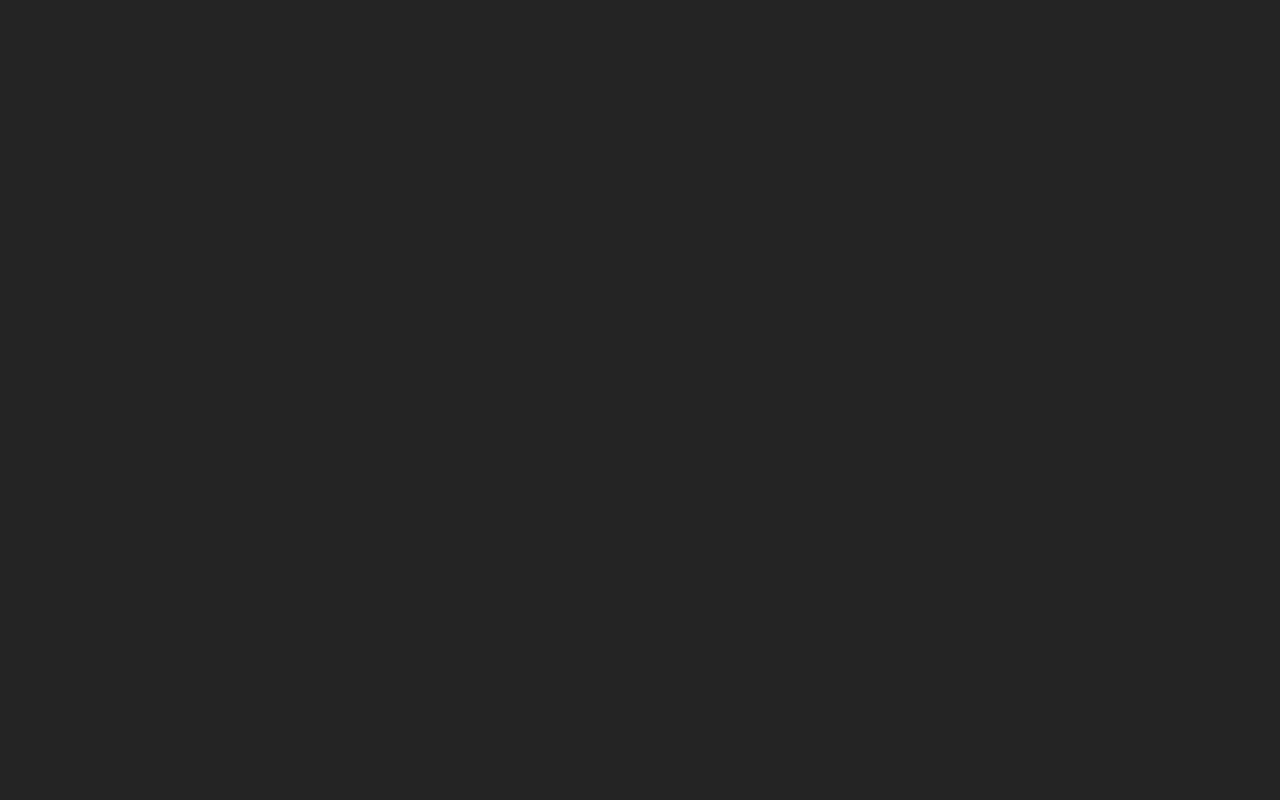
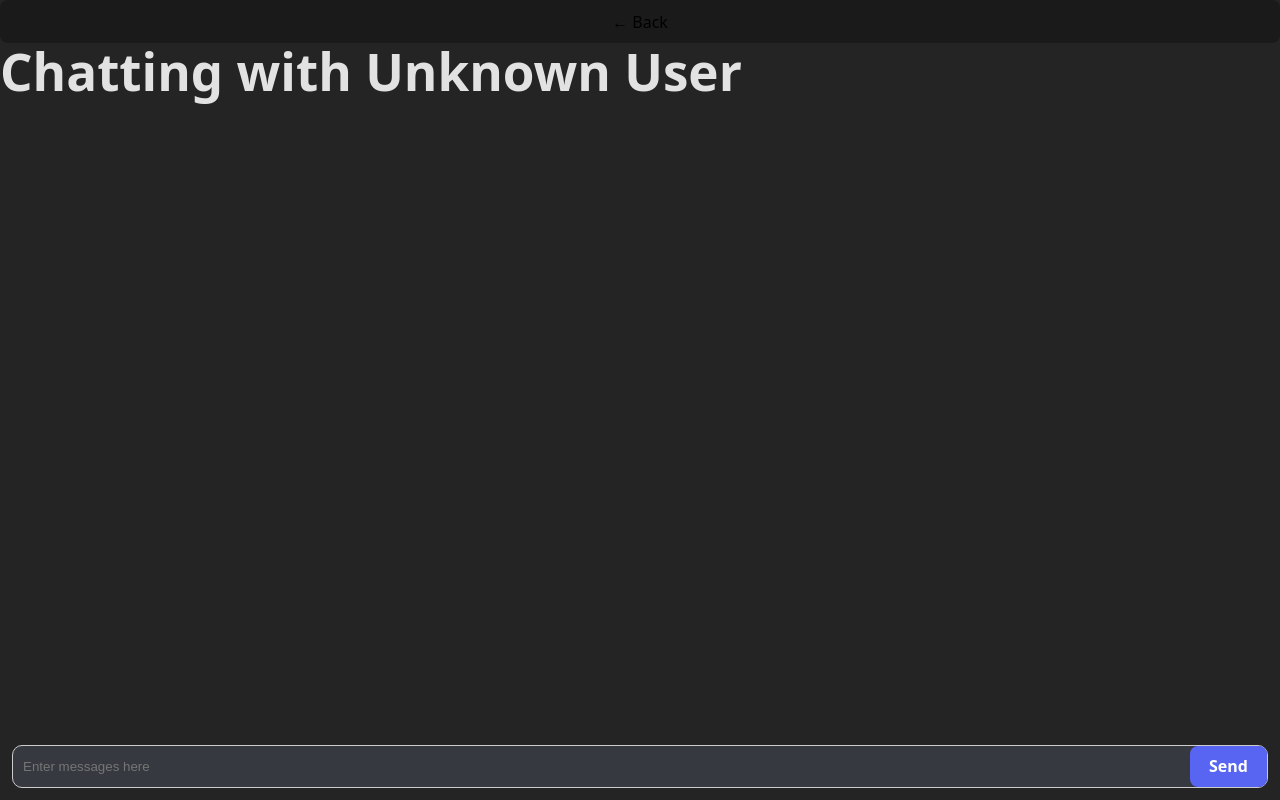
Before and after one commit to primordial-soup1278/Chatapp, a React (Vite) app in the folder frontend/my-vite-react-app/: page /chat in a window 1280 px wide. Before the commit this address had no page. Built offline with nearby package versions, Linux system fonts and the light colour scheme.

Commit message:
created the chatScreen

```diff
--- a/frontend/my-vite-react-app/src/ChatScreen.tsx
+++ b/frontend/my-vite-react-app/src/ChatScreen.tsx
@@ -1,9 +1,46 @@
+import { useLocation } from "react-router-dom";
+import { useRef } from "react";
+import { useNavigate } from "react-router-dom";
+import "./style/ChatScreen.css";
+const ChatScreen = () => {
+    const messageRef = useRef<HTMLInputElement>(null);
+    const navigate = useNavigate();
 
-const ChatScreen = () => {
+    const location = useLocation();
+    const {friend} = location.state || {};
 
-    return
-    <div className="chatScreen-container">
+    const handleSendMessage = () => {
+        const message = messageRef.current?.value;
+        if (message) {
+            console.log("Sending message: ", message);
+            // clearing the input field after sending message
+            messageRef.current.value = "";
+        }
+    }
+    return <div className="chatScreen-container">
+        <button className="back-button" onClick={() => navigate(-1)}>
+            &larr; Back
+        </button>
+        <h1>Chatting with {friend ? friend.username : "Unknown User"}</h1>
 
+
+        <div className="input-container">
+            <div className="input-wrapper">
+                <input
+                className="message-input"
+                placeholder="Enter messages here"
+                ref={messageRef}
+                onKeyDown={e =>{
+                    if (e.key === 'Enter') {
+                        handleSendMessage();
+                    }
+                }}/>
+                <button className="send-button"
+                onClick={handleSendMessage}>
+                    Send
+                </button>
+            </div>
+        </div>
     </div>
 }
 
--- a/frontend/my-vite-react-app/src/Login.tsx
+++ b/frontend/my-vite-react-app/src/Login.tsx
@@ -81,10 +81,6 @@ const Login = () => {
                 console.error("login error: ", err);
 
         }
-        /*if(username === "admin" && password === "password") {
-            setIsLoggedIn(true);
-            navigate("/home");
-        }*/
     }
 
     useEffect(() => {
--- a/frontend/my-vite-react-app/src/Sidebar.tsx
+++ b/frontend/my-vite-react-app/src/Sidebar.tsx
@@ -78,6 +78,7 @@ const Sidebar = () => {
 
    const navigateFriendChat = (friend : any) => {
       console.log("clicked on friend: ", friend);
+      navigate("/chat", {state: {friend}});
    }
    return (
       <div className="sidebar-container">
--- a/frontend/my-vite-react-app/src/main.tsx
+++ b/frontend/my-vite-react-app/src/main.tsx
@@ -5,7 +5,7 @@ import './style/index.css'
 import Login from './Login.tsx'
 import Home from "./Home.tsx";
 import { AuthProvider } from './AuthProvider.tsx'
-
+import ChatScreen from './ChatScreen.tsx'
 createRoot(document.getElementById('root')!).render(
   <StrictMode>
     <AuthProvider>
@@ -13,6 +13,7 @@ createRoot(document.getElementById('root')!).render(
         <Routes>
           <Route path="/" element={<Login />} />
           <Route path="/home" element={<Home/>} />
+          <Route path="/chat" element={<ChatScreen/>} />
         </Routes>
       </BrowserRouter>
     </AuthProvider>
--- /dev/null
+++ b/frontend/my-vite-react-app/src/style/ChatScreen.css
@@ -0,0 +1,61 @@
+.chatScreen-container {
+    display: flex;
+    flex-direction : column;
+    min-height: 100vh;
+}
+
+.input-container {
+    display: flex;
+    flex-direction: row;
+    margin-top: auto; /* Push to bottom */
+    padding: 12px;
+    box-shadow: 0 -2 8px rgba(0,0,0,0.05);
+}
+
+.message-input {
+    /*flex: 1;
+    padding: 10px;
+    font-size: 16px;
+    border: 1px solid #ccc;
+    width: 100%;
+    padding-right: 70px;
+    box-sizing: border-box;
+    border-radius: 16px;*/
+    border: none;
+    background: transparent;
+    width: 100%;
+    flex: 1;
+    padding: 10px;
+    border-radius: 30px 0 0 30px;
+    outline: none;
+}
+
+.input-wrapper {
+    border: 1px solid #ccc;
+    display: flex;
+    align-items: center;
+    background: #363940;
+    border-radius: 10px;
+    position: relative;
+    width: 100%;
+}
+
+.send-button {
+    /*position: absolute;
+    right: 8px;
+    top: 50%;
+    transform: translateY(-50%);
+    height: 32px;
+    padding: 0 16px;
+    border-radius: 16px;
+    border: none;
+    background: #007bff;
+    color: #fff;
+    cursor: pointer;*/
+    background: #5865f2; /* Discord-like blue, or your choice */
+    color: #fff;
+    border: none;
+    cursor: pointer;
+    font-weight: bold;
+    transition: background 0.2s;
+}
```
